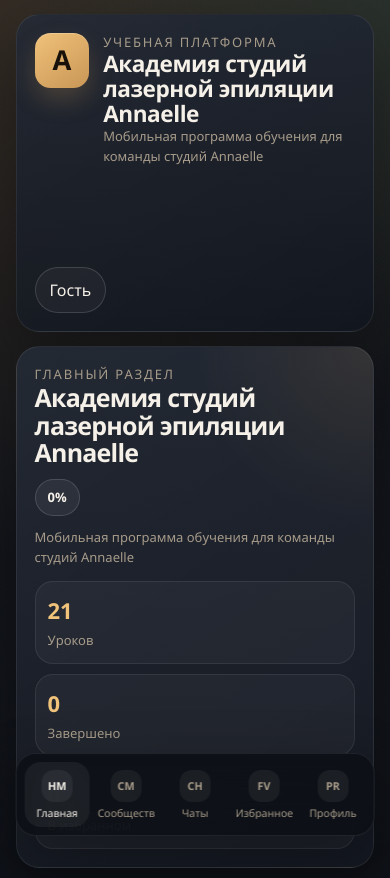
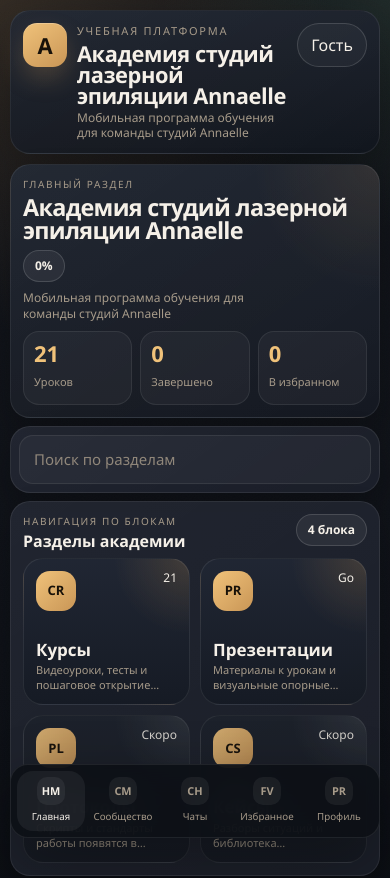
Before and after one commit to efilym89/anaelacademy, a website with bundled scripts: page index.html in a window 390 px wide. Shown: the top 878 px of the page. Built offline with nearby package versions, Linux system fonts and the light colour scheme; files whose address does not match are found by name.

Commit message:
Compact mobile home layout for Telegram Mini App

```diff
--- a/app.js
+++ b/app.js
@@ -456,9 +456,9 @@ function renderHome() {
       );
 
   view.innerHTML = `
-    <section class="screen-stack">
-      <section class="hero-panel">
-        <div class="section-title">
+    <section class="screen-stack screen-stack--home">
+      <section class="hero-panel hero-panel--home">
+        <div class="section-title section-title--home">
           <div>
             <p class="eyebrow">Главный раздел</p>
             <h2>${escapeHtml(dashboardData.brand?.title || academyCourse.title)}</h2>
@@ -466,7 +466,7 @@ function renderHome() {
           <span class="badge">${summary.overallPercentage}%</span>
         </div>
         <p class="muted">${escapeHtml(dashboardData.brand?.subtitle || academyCourse.description)}</p>
-        <div class="stats-strip">
+        <div class="stats-strip stats-strip--home">
           <article class="metric-card">
             <strong>${summary.totalLessons}</strong>
             <span>Уроков</span>
@@ -482,7 +482,7 @@ function renderHome() {
         </div>
       </section>
 
-      <section class="section section--compact">
+      <section class="section section--compact section--home-search">
         <label class="search" for="homeSearchInput">
           <input
             id="homeSearchInput"
@@ -493,15 +493,15 @@ function renderHome() {
         </label>
       </section>
 
-      <section class="section">
-        <div class="section-title">
+      <section class="section section--home-hub">
+        <div class="section-title section-title--home">
           <div>
             <p class="eyebrow">Навигация по блокам</p>
             <h3>Разделы академии</h3>
           </div>
           <span class="badge">4 блока</span>
         </div>
-        <div class="hub-grid">
+        <div class="hub-grid hub-grid--home">
           ${content}
         </div>
       </section>
--- a/index.html
+++ b/index.html
@@ -13,7 +13,7 @@
       <header class="topbar">
         <div class="identity">
           <div class="avatar" aria-hidden="true">A</div>
-          <div>
+          <div class="identity__copy">
             <p class="eyebrow" id="brandEyebrow">Учебная платформа</p>
             <h1 id="brandTitle">Академия студий лазерной эпиляции Annaelle</h1>
             <p class="muted" id="brandSubtitle">Мобильная программа обучения для команды студий Annaelle</p>
--- a/styles.css
+++ b/styles.css
@@ -200,6 +200,12 @@ h3 {
 }
 
 .identity > div {
+  min-width: 0;
+}
+
+.identity__copy {
+  display: grid;
+  gap: 4px;
   min-width: 0;
 }
 
@@ -542,6 +548,10 @@ h3 {
 
 .tile h3 {
   font-size: 20px;
+}
+
+.tile-note {
+  min-width: 0;
 }
 
 .status-row {
@@ -1075,25 +1085,126 @@ h3 {
 
 @media (max-width: 639px) {
   :root {
-    --bottom-nav-height: 82px;
+    --page-gutter: 10px;
+    --section-padding: 12px;
+    --surface-radius: 20px;
+    --bottom-nav-height: 74px;
     --bottom-nav-gap: 4px;
   }
 
   .app-shell {
     width: 100%;
+    padding-top: calc(var(--safe-area-top) + 10px);
+    padding-bottom: calc(var(--bottom-nav-height) + var(--safe-area-bottom) + 14px);
   }
 
   .topbar {
-    flex-direction: column;
-    align-items: stretch;
+    align-items: flex-start;
+    flex-wrap: nowrap;
+    gap: 10px;
+    margin-bottom: 10px;
   }
 
   .identity {
     align-items: flex-start;
+    gap: 10px;
   }
 
   .chip {
     align-self: flex-start;
+    max-width: 42%;
+    min-height: 42px;
+    overflow: hidden;
+    padding: 9px 13px;
+    text-overflow: ellipsis;
+    white-space: nowrap;
+  }
+
+  .avatar {
+    width: 44px;
+    height: 44px;
+    border-radius: 14px;
+    font-size: 22px;
+  }
+
+  .identity__copy {
+    gap: 3px;
+  }
+
+  .identity__copy .eyebrow {
+    font-size: 11px;
+    letter-spacing: 0.16em;
+  }
+
+  .identity__copy h1 {
+    font-size: clamp(18px, 5.6vw, 22px);
+    line-height: 0.98;
+  }
+
+  .identity__copy .muted {
+    display: -webkit-box;
+    max-width: 34ch;
+    overflow: hidden;
+    font-size: 12px;
+    line-height: 1.3;
+    -webkit-box-orient: vertical;
+    -webkit-line-clamp: 2;
+  }
+
+  .view,
+  .screen-stack {
+    gap: 10px;
+  }
+
+  .screen-stack--home {
+    gap: 8px;
+  }
+
+  .hero-panel--home,
+  .section--home-search,
+  .section--home-hub {
+    padding: 12px;
+  }
+
+  .section-title--home {
+    gap: 8px;
+    margin-bottom: 8px;
+  }
+
+  .section-title--home > div {
+    display: grid;
+    gap: 4px;
+  }
+
+  .section-title--home .eyebrow {
+    font-size: 10px;
+    letter-spacing: 0.16em;
+  }
+
+  .section-title--home h2 {
+    font-size: clamp(20px, 6vw, 24px);
+    line-height: 0.98;
+  }
+
+  .section-title--home h3 {
+    font-size: 16px;
+    line-height: 1.05;
+  }
+
+  .section-title--home .badge {
+    min-height: 30px;
+    padding: 6px 11px;
+    font-size: 12px;
+  }
+
+  .hero-panel--home .muted {
+    display: -webkit-box;
+    max-width: 36ch;
+    overflow: hidden;
+    font-size: 12px;
+    line-height: 1.32;
+    -webkit-box-orient: vertical;
+    -webkit-line-clamp: 2;
   }
 
   .stats-strip,
@@ -1102,12 +1213,108 @@ h3 {
     grid-template-columns: 1fr;
   }
 
-  .bottom-nav {
+  .stats-strip--home {
+    grid-template-columns: repeat(3, minmax(0, 1fr));
+    gap: 8px;
+    margin-top: 10px;
+  }
+
+  .stats-strip--home .metric-card {
+    min-height: 74px;
+    padding: 10px;
+    border-radius: 16px;
+  }
+
+  .stats-strip--home .metric-card strong {
+    font-size: clamp(18px, 5.7vw, 22px);
+    line-height: 1;
+  }
+
+  .stats-strip--home .metric-card span {
+    font-size: 11px;
+    line-height: 1.2;
+  }
+
+  .section--home-search {
+    padding: 8px;
+  }
+
+  .section--home-search .search input {
+    min-height: 44px;
+    padding: 12px 14px;
+    border-radius: 14px;
+    font-size: 15px;
+  }
+
+  .section--home-hub {
+    display: block;
+  }
+
+  .hub-grid--home {
+    grid-template-columns: repeat(2, minmax(0, 1fr));
+    gap: 10px;
+  }
+
+  .hub-grid--home .tile {
+    min-height: 120px;
+    padding: 12px;
     border-radius: 20px;
   }
 
+  .hub-grid--home .tile__icon {
+    width: 40px;
+    height: 40px;
+    border-radius: 14px;
+    font-size: 13px;
+  }
+
+  .hub-grid--home .tile .count {
+    top: 12px;
+    right: 12px;
+    font-size: 12px;
+    line-height: 1.1;
+  }
+
+  .hub-grid--home .tile__body {
+    gap: 5px;
+    margin-top: 30px;
+  }
+
+  .hub-grid--home .tile h3 {
+    font-size: 17px;
+    line-height: 1.04;
+  }
+
+  .hub-grid--home .tile-note {
+    display: -webkit-box;
+    overflow: hidden;
+    font-size: 11px;
+    line-height: 1.32;
+    -webkit-box-orient: vertical;
+    -webkit-line-clamp: 2;
+  }
+
+  .bottom-nav {
+    bottom: calc(var(--safe-area-bottom) + 6px);
+    padding: 6px;
+    border-radius: 18px;
+  }
+
+  .tab {
+    min-height: 60px;
+    gap: 4px;
+    padding: 6px 3px;
+  }
+
+  .icon {
+    width: 28px;
+    height: 28px;
+    border-radius: 10px;
+  }
+
   .tab span:last-child {
-    font-size: clamp(9px, 2.7vw, 11px);
+    font-size: clamp(9px, 2.5vw, 10px);
+    line-height: 1.02;
   }
 
   .page-actions,
@@ -1125,13 +1332,121 @@ h3 {
   }
 }
 
+@media (max-width: 639px) and (max-height: 780px) {
+  :root {
+    --page-gutter: 8px;
+    --section-padding: 10px;
+    --surface-radius: 18px;
+    --bottom-nav-height: 68px;
+  }
+
+  .topbar {
+    gap: 8px;
+    margin-bottom: 8px;
+  }
+
+  .chip {
+    min-height: 38px;
+    padding: 8px 12px;
+  }
+
+  .avatar {
+    width: 40px;
+    height: 40px;
+    font-size: 20px;
+  }
+
+  .identity__copy h1 {
+    font-size: clamp(17px, 5.2vw, 20px);
+  }
+
+  .identity__copy .muted,
+  .hero-panel--home .muted {
+    -webkit-line-clamp: 1;
+  }
+
+  .screen-stack--home {
+    gap: 6px;
+  }
+
+  .hero-panel--home,
+  .section--home-search,
+  .section--home-hub {
+    padding: 10px;
+  }
+
+  .section-title--home {
+    margin-bottom: 6px;
+  }
+
+  .section-title--home .badge {
+    min-height: 28px;
+    padding: 5px 10px;
+  }
+
+  .stats-strip--home {
+    gap: 6px;
+    margin-top: 8px;
+  }
+
+  .stats-strip--home .metric-card {
+    min-height: 66px;
+    padding: 8px;
+  }
+
+  .section--home-search {
+    padding: 6px;
+  }
+
+  .section--home-search .search input {
+    min-height: 40px;
+    padding: 10px 12px;
+  }
+
+  .hub-grid--home {
+    gap: 8px;
+  }
+
+  .hub-grid--home .tile {
+    min-height: 108px;
+    padding: 10px;
+  }
+
+  .hub-grid--home .tile__icon {
+    width: 36px;
+    height: 36px;
+    border-radius: 12px;
+  }
+
+  .hub-grid--home .tile__body {
+    gap: 4px;
+    margin-top: 24px;
+  }
+
+  .hub-grid--home .tile h3 {
+    font-size: 16px;
+  }
+
+  .hub-grid--home .tile-note {
+    font-size: 10px;
+  }
+
+  .bottom-nav {
+    padding: 5px;
+  }
+
+  .tab {
+    min-height: 56px;
+  }
+}
+
 @media (max-width: 380px) {
   :root {
-    --bottom-nav-height: 76px;
+    --bottom-nav-height: 70px;
     --bottom-nav-gap: 2px;
   }
 
-  .hub-grid {
+  .hub-grid:not(.hub-grid--home) {
     grid-template-columns: 1fr;
   }
 
@@ -1140,6 +1455,30 @@ h3 {
     padding: 14px;
   }
 
+  .hub-grid--home {
+    grid-template-columns: repeat(2, minmax(0, 1fr));
+    gap: 8px;
+  }
+
+  .hub-grid--home .tile {
+    min-height: 104px;
+    padding: 9px;
+  }
+
+  .hub-grid--home .tile__icon {
+    width: 34px;
+    height: 34px;
+    border-radius: 11px;
+  }
+
+  .hub-grid--home .tile__body {
+    margin-top: 22px;
+  }
+
+  .hub-grid--home .tile h3 {
+    font-size: 15px;
+  }
+
   .tab {
     min-height: 58px;
     gap: 3px;
```
